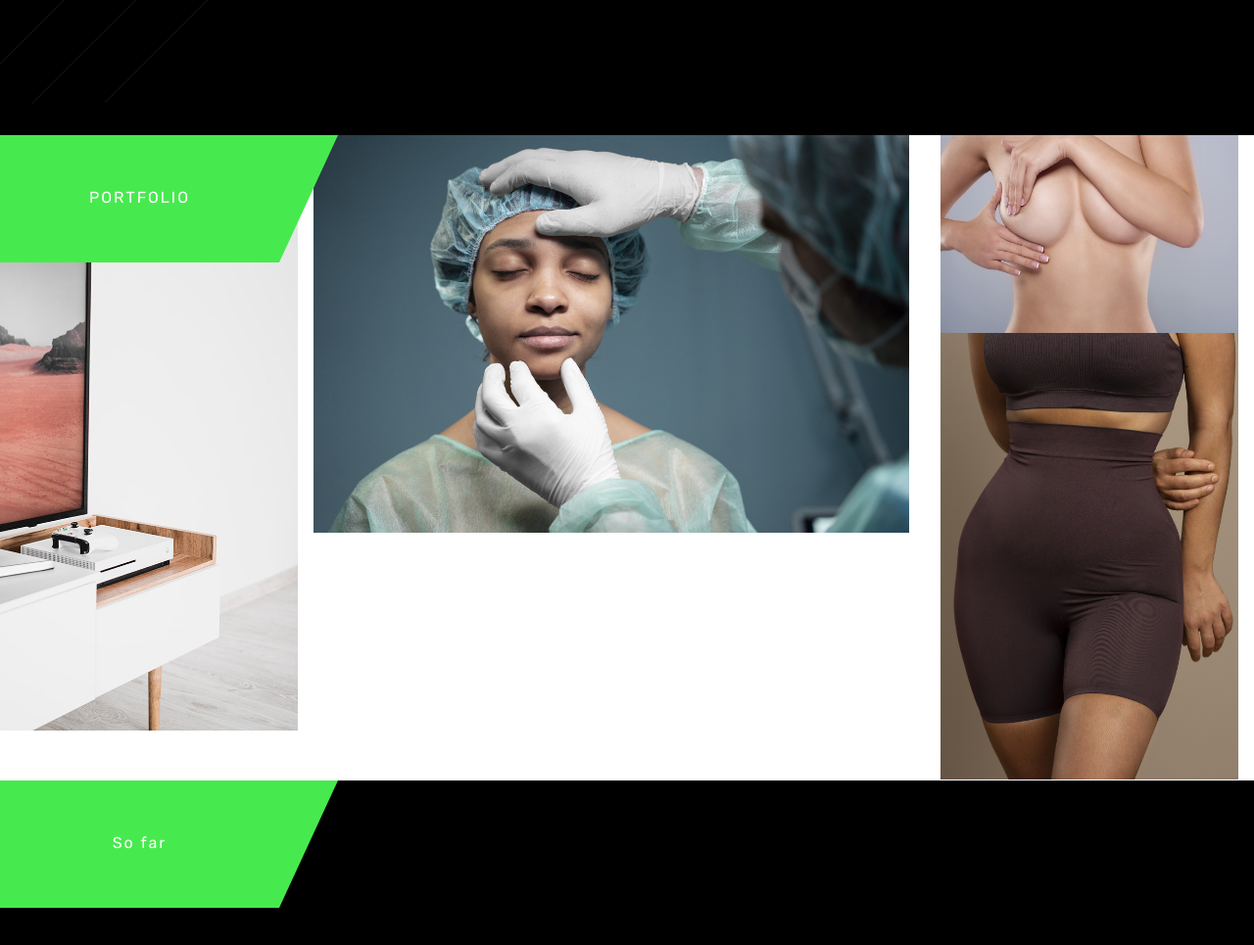
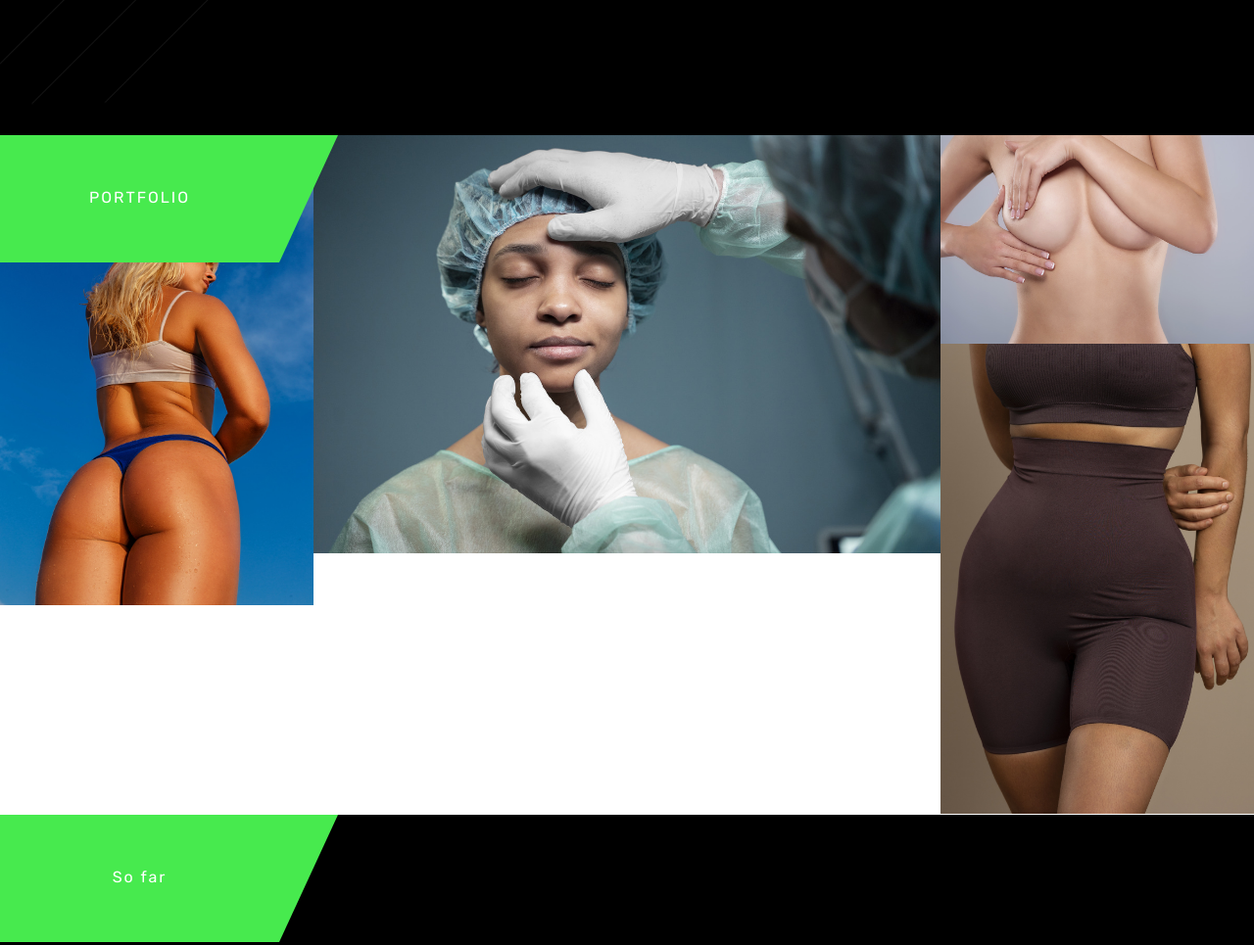
Before and after one commit to idibiatech/plastic-one, a plain HTML site: page index.html in a window 1280 px wide. Shown: the part 4496-5461 px from the top of the page at 98% size. Drawn offline with Linux system fonts and the light colour scheme.

Commit message:
done most of the changes, will remove bloatware next

```diff
--- a/index.html
+++ b/index.html
@@ -360,14 +360,14 @@
 									>
 										<a
 											class="item-link ajax-portfolio"
-											href="portfolio-1.html"
+											href="./service.html"
 											data-id="1"
 										>
-											<img src="images/portfolio_item_01.jpg" alt="" />
+											<img src="images/butt.jpg" alt="" />
 											<!-- <img src="images/body.jpg" alt="" /> -->
 											<div class="portfolio-text-holder">
 												<!-- <p class="portfolio-desc"></p> -->
-												<p class="portfolio-title">BODY</p>
+												<p class="portfolio-title">Butt</p>
 											</div>
 										</a>
 									</div>
@@ -375,7 +375,7 @@
 									<div id="p-item-2" class="grid-item element-item p_one_half">
 										<a
 											class="item-link ajax-portfolio"
-											href="portfolio-2.html"
+											href="./service.html"
 											data-id="2"
 										>
 											<!-- <img src="images/portfolio_item_02.jpg" alt="" /> -->
@@ -393,7 +393,7 @@
 									>
 										<a
 											class="item-link ajax-portfolio"
-											href="./service/service.html"
+											href="./service.html"
 											data-id="3"
 										>
 											<img src="images/breast.jpg" alt="" />
@@ -411,10 +411,10 @@
 									>
 										<a
 											class="item-link ajax-portfolio"
-											href="portfolio-4.html"
+											href="./service.html"
 											data-id="4"
 										>
-											<img src="images/body.jpg" alt="" />
+											<img style="height: 30rem" src="images/body.jpg" alt="" />
 											<!-- <img src="images/portfolio_item_04.jpg" alt="" /> -->
 											<div class="portfolio-text-holder">
 												<!-- <p class="portfolio-desc">ARCHITECTURE</p> -->
--- a/style.css
+++ b/style.css
@@ -947,6 +947,7 @@ h1.big-text {
 	max-width: 100%;
 	font-size: 0;
 	line-height: 0;
+	/* height: auto; */
 }
 
 .grid-sizer {
@@ -978,7 +979,7 @@ h1.big-text {
 }
 
 .grid-item img {
-	width: 95% !important;
+	width: 100% !important;
 	height: auto;
 	display: block;
 }
```
Also changed, not shown: service.html (renamed from service/service.html, +2 -2 lines), images/butt.jpg (added).
